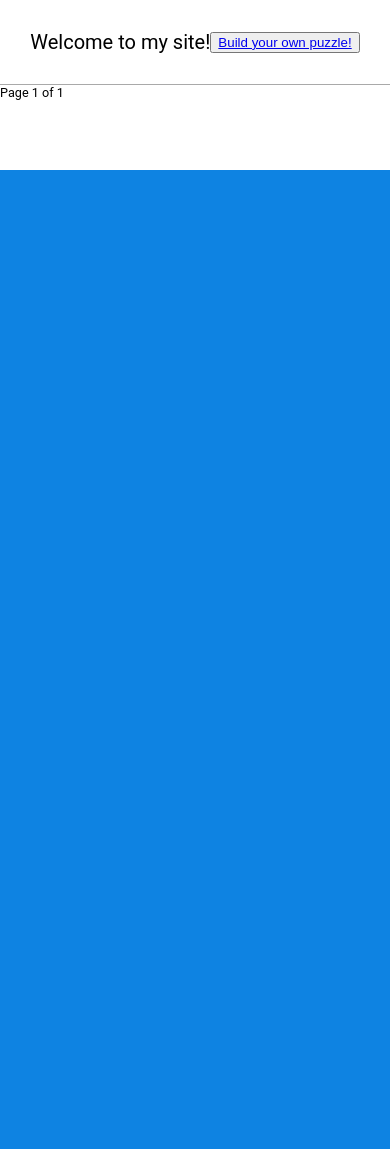
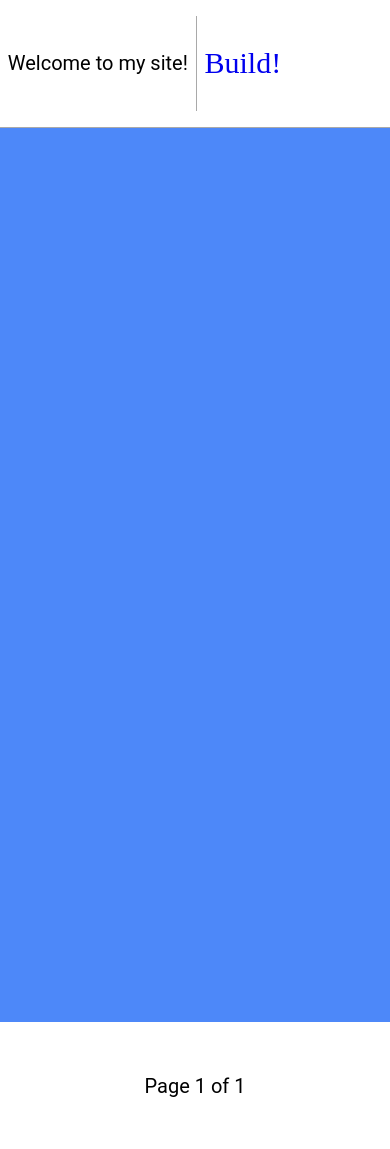
Before and after one commit to jayvanput/Django-Testing, a Django app: page / in a window 390 px wide. Before the commit the page ends 170 px from the top, so only its background shows below. Run offline with Django 3.2, Linux system fonts and the light colour scheme; data that the repository does not hold is empty.

Commit message:
More changes to mobile design

```diff
--- a/crossword/static/crossword/css/index.css
+++ b/crossword/static/crossword/css/index.css
@@ -1,12 +1,8 @@
-html {
-
-}
-
 body {
   display: grid;
-  grid-template-rows: repeat(1fr, 5);
+  grid-template-rows: repeat(9, 1fr);
   margin: 0px;
-  background-color: #0e83e2;
+  background-color: #4d88f9;
   font-family: "Roboto", Roboto, sans-serif;
   font-size: 1.5vh;
   height: 100vh;
@@ -16,17 +12,39 @@ header {
   grid-row: 1fr;
   background-color: white;
   display: flex;
-  justify-content: center;
   align-items: center;
   font-size: 20px;
   border-bottom: 1px solid darkgray;
 }
 
+#top-divider {
+  border-right: 1px solid darkgray;
+  height: 75%;
+  margin: 0px;
+}
+
+#build {
+  border: none;
+  background-color: white;
+  font-family: "Times New Roman";
+  font-size: 30px;
+  margin-left: 2vw;
+  text-decoration: none;
+}
+
+#build:hover {
+  text-decoration: underline;
+}
+
+#intro {
+  margin: 2vw;
+}
+
 #container {
-  grid-row: 2 / 7;
+  grid-row: 2 / 9;
   margin: auto;
-  display: flex;
-  flex-flow: row wrap;
+  display: grid;
+  grid-template-rows: repeat(8, 1fr);
   background-color: white;
   border-width: 1px;
   border-color: black;
@@ -37,7 +55,6 @@ header {
 
 /* Container elements */
 
-
 .puzzle-cell {
   background-color: white;
   display: flex;
@@ -46,7 +63,6 @@ header {
 }
 
 .divider {
-  flex-grow: 1;
   border-right: 1px solid darkgray;
   height: 75%;
   margin: auto;
@@ -73,37 +89,67 @@ header {
 }
 
 footer {
-  grid-row: 7;
+  grid-row: 9;
   background-color: white;
   border-top: darkgray;
+  display: flex;
+  align-items: center;
+  font-size: 20px;
 }
 
+.step-links {
+  margin: auto;
+  display: grid;
+  width: 30%;
+  grid-template-columns: repeat(7, 1fr);
+  height: 100%;
+}
 
+.step-links > a {
+  margin: auto;
+  text-decoration: none;
+}
+
+.step-links > a:hover {
+  text-decoration: underline;
+}
+
+.current {
+  margin: auto;
+  grid-column: 3 / 6;
+}
+
+/* For smartdevices */
 @media only screen and (max-width: 768px) {
+
   body {
-    height: 100%;
-  }
-  #container {
-    grid-column: auto;
-    width: 100%;
-    background-color: #0e83e2;
+    display: flex;
+    flex-flow: row wrap;
+    overflow: auto;
   }
 
   header {
-    grid-column: auto;
     width: 100%;
-    height: 10vh;
+    height: 15vh;
   }
 
-  .puzzle-cell {
-    margin: .5vh;
-    min-height: 20vh;
-    max-height: 20vh;
-    border-radius: 2vh;
+  #container {
+    margin-top: 3vh;
+    margin-bottom: 3vh;
+    width: 100%;
+    background-color: #4d88f9;
+    border: none;
+    height: 80vh;
   }
 
   footer {
-    grid-column: auto;
-    height: 10vh;
+    min-height: 15vh;
+    width: 100%;
+    bottom: 0;
+    position: relative;
+  }
+
+  .step-links {
+    width: 100%;
   }
 }
--- a/crossword/templates/crossword/index.html
+++ b/crossword/templates/crossword/index.html
@@ -12,8 +12,9 @@
 
 <body>
   <header>
-    Welcome to my site!
-    <button><a href='{% url "crossword:build" %}'>Build your own puzzle!</a></button>
+    <div id="intro">Welcome to my site!</div>
+    <span id="top-divider" class="divider"></span>
+    <a id="build" href='{% url "crossword:build" %}'>Build!</a>
   </header>
   <div id="container">
     {% for puz in puzzle_list  %}
@@ -33,10 +34,10 @@
     {% endfor %}
   </div>
   <footer class="pagination">
-    <span class="step-links">
+    <div class="step-links">
       {% if page_obj.has_previous %}
-      <a href="?page=1">&laquo; first</a>
-      <a href="?page={{ page_obj.previous_page_number }}">previous</a>
+      <a id="first" href="?page=1">|&laquo;</a>
+      <a id="prev" href="?page={{ page_obj.previous_page_number }}">&laquo;</a>
       {% endif %}
 
       <span class="current">
@@ -44,10 +45,10 @@
       </span>
 
       {% if page_obj.has_next %}
-      <a href="?page={{ page_obj.next_page_number }}">next</a>
-      <a href="?page={{ page_obj.paginator.num_pages }}">last &raquo;</a>
+      <a id="next" href="?page={{ page_obj.next_page_number }}">&raquo;</a>
+      <a id="last" href="?page={{ page_obj.paginator.num_pages }}">&raquo;|</a>
       {% endif %}
-    </span>
+    </div>
   </footer>
 </body>
 
```
